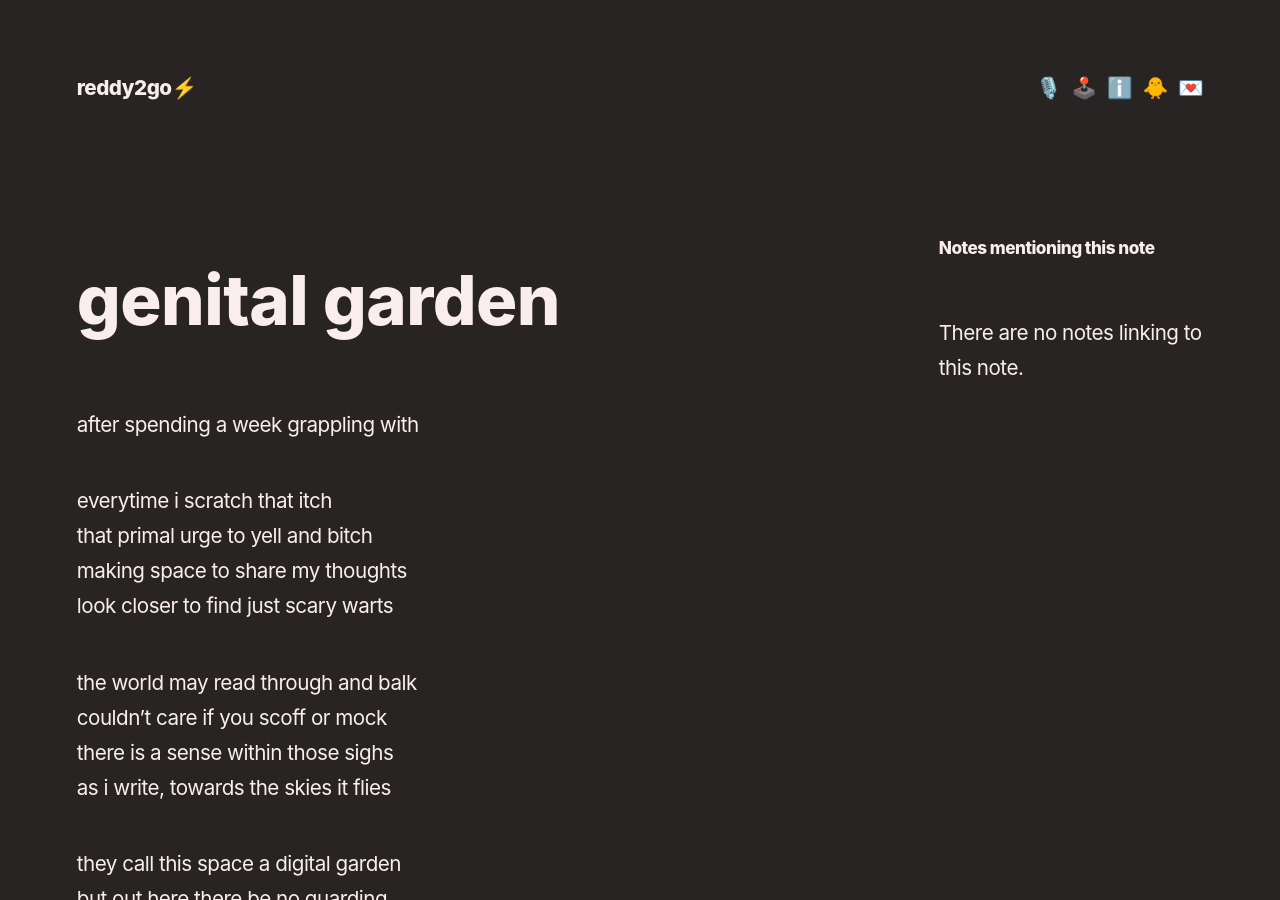
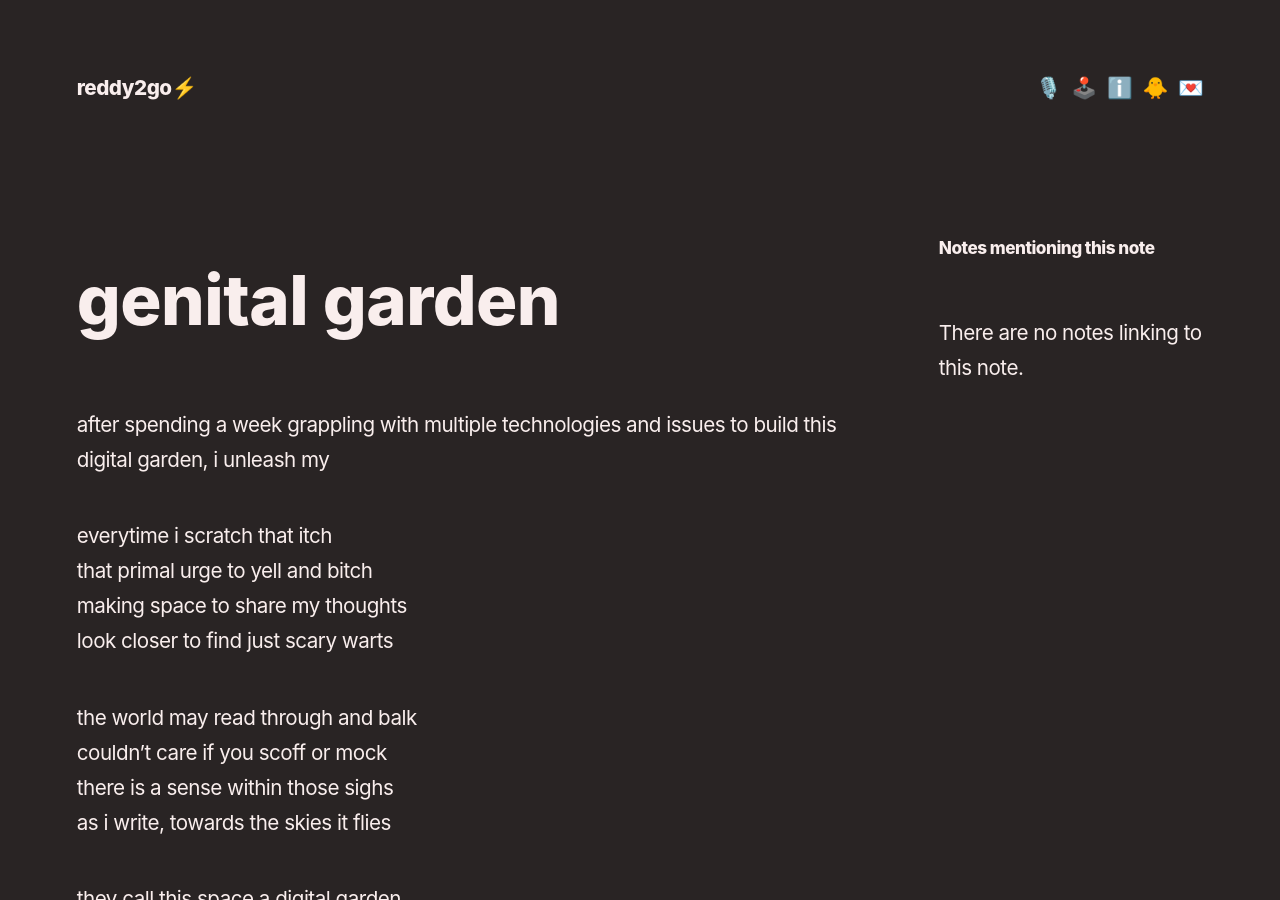
Before and after one commit to reddy2go/redgarden, a Jekyll site: the page built from _notes/genital garden.md, in a window 1280 px wide and 900 px high. Built offline with Jekyll 4.4.1, drawn with Linux system fonts in a browser that asks for light colours; some web fonts are replaced; Markdown is read by kramdown in place of the engine named in the settings.

Commit message:
auto commit

```diff
--- a/_notes/genital garden.md
+++ b/_notes/genital garden.md
@@ -2,7 +2,7 @@
 title: genital garden
 slug: genital-garden
 ---
-after spending a week grappling with
+after spending a week grappling with multiple technologies and issues to build this digital garden, i unleash my
 
 everytime i scratch that itch<br/>
 that primal urge to yell and bitch<br/>
```
